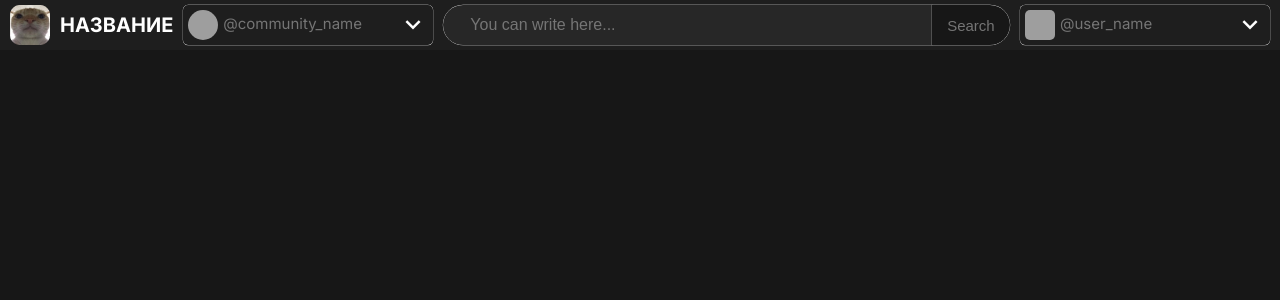
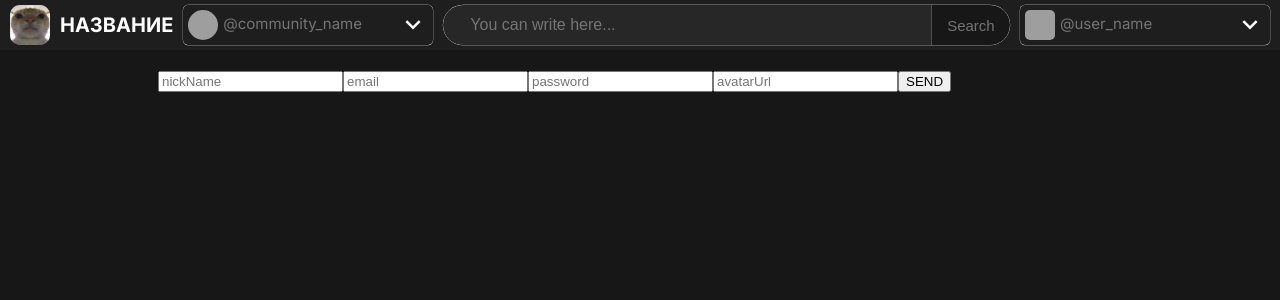
Before and after one commit to acidshotgun/pet-clone-frontend, a React (Create React App) app: page /register in a window 1280 px wide. Shown: the top 300 px of the page. Built offline with nearby package versions, Linux system fonts and the light colour scheme; grey boxes are pictures that could not be loaded.

Commit message:
pre registration 1st step. надо доделать короче

```diff
--- a/src/App.tsx
+++ b/src/App.tsx
@@ -2,6 +2,7 @@ import { BrowserRouter as Router, Routes, Route } from "react-router-dom";
 import Header from "./components/Header/Header";
 
 // Pages
+import Registration from "./pages/Registration/Registration";
 import UserPage from "./pages/UserPage/UserPage";
 import DashboardPage from "./pages/DashboardPage/DashboardPage";
 
@@ -19,6 +20,7 @@ const App = () => {
               path="/dashboards/:dashboardId"
               element={<DashboardPage />}
             />
+            <Route path="/register" element={<Registration />} />
           </Routes>
         </div>
       </Router>
--- a/src/components/DashboardsList/DashboardsList.tsx
+++ b/src/components/DashboardsList/DashboardsList.tsx
@@ -4,17 +4,15 @@ import DashboardsListItem from "./DashboardsListItem/DashboardsListItem";
 
 import styles from "./Dashboard.module.scss";
 
-const DashboardsList = ({ data }: any) => {
+const DashboardsList = ({ data, isLoading }: any) => {
   // Ограничивает массив 4 элементами
   // const limitedBoards = data.slice(0, 4);
-
-  console.log(data);
 
   return (
     <ComponentLayout description="Dashboards">
       <ul className={styles.list}>
-        {data &&
-          data.map((item: any, i: any) => {
+        {data
+          ? data.map((item: any, i: any) => {
               return (
                 <DashboardsListItem
                   key={i}
@@ -25,7 +23,8 @@ const DashboardsList = ({ data }: any) => {
                   boardLink={item._id}
                 />
               );
-          })}
+            })
+          : null}
       </ul>
       <div className={styles.footer}>
         <Link to="/user/dashboards">
--- /dev/null
+++ b/src/pages/Registration/Registration.tsx
@@ -0,0 +1,81 @@
+import { useState } from "react";
+import { Navigate } from "react-router-dom";
+import { useDispatch, useSelector } from "react-redux";
+import {
+  fetchRegister,
+  // selectIsAuth,
+  selectUserId,
+} from "../../redux/slices/auth";
+
+const Registration = () => {
+  const [formData, setFormData] = useState({
+    nickName: "",
+    email: "",
+    password: "",
+    avatarUrl: "",
+  });
+
+  const dispatch = useDispatch();
+  // const isAuth = useSelector(selectIsAuth);
+  const userId = useSelector(selectUserId);
+
+  const onHandleChange = (e: any) => {
+    const { name, value } = e.target;
+
+    setFormData({ ...formData, [name]: value });
+  };
+
+  const onHandleSubmit = async (e: any) => {
+    e.preventDefault();
+
+    const data = await dispatch(fetchRegister(formData));
+
+    if (!data.payload) {
+      return alert("Не удалось зарегистрироваться");
+    }
+
+    if ("token" in data.payload) {
+      window.localStorage.setItem("token", data.payload.token);
+    }
+  };
+
+  if (Boolean(userId)) {
+    return <Navigate to={`/users/${userId}`} />;
+  }
+
+  return (
+    <form onSubmit={onHandleSubmit}>
+      <input
+        placeholder="nickName"
+        type="text"
+        name="nickName"
+        value={formData.nickName}
+        onChange={onHandleChange}
+      />
+      <input
+        placeholder="email"
+        type="text"
+        name="email"
+        value={formData.email}
+        onChange={onHandleChange}
+      />
+      <input
+        placeholder="password"
+        type="text"
+        name="password"
+        value={formData.password}
+        onChange={onHandleChange}
+      />
+      <input
+        placeholder="avatarUrl"
+        type="text"
+        name="avatarUrl"
+        value={formData.avatarUrl}
+        onChange={onHandleChange}
+      />
+      <button type="submit">SEND</button>
+    </form>
+  );
+};
+
+export default Registration;
--- a/src/pages/UserPage/UserPage.tsx
+++ b/src/pages/UserPage/UserPage.tsx
@@ -120,13 +120,19 @@ const UserPage = () => {
         subscribers={userPageData?.subscribers}
         subscriptions={userPageData?.subscriptions}
       />
-      <DashboardsList data={userPageData?.subscribedDashboards} />
+      <DashboardsList
+        data={userPageData?.subscribedDashboards}
+        isLoading={loading}
+      />
     </>
   );
+
+  console.log(loading);
 
   if (loading) {
     return <h1>ЗАГРУЗКА</h1>;
   }
+
   return <PageLayout leftSide={leftSide} rightSide={rightSide}></PageLayout>;
 };
 
--- /dev/null
+++ b/src/redux/slices/auth.ts
@@ -0,0 +1,41 @@
+import { createSlice, createAsyncThunk } from "@reduxjs/toolkit";
+import axios from "../../services/axiosConfig";
+
+const initialState = {
+  data: null,
+  status: "idle",
+};
+
+export const fetchRegister: any = createAsyncThunk(
+  "auth/fetchRegister",
+  async (params) => {
+    const response = await axios.post("/auth/register", params);
+    return response.data;
+  }
+);
+
+const authSlice = createSlice({
+  name: "auth",
+  initialState,
+  reducers: {},
+  extraReducers: (builder) => {
+    builder.addCase(fetchRegister.pending, (state) => {
+      state.status = "loading";
+    });
+    builder.addCase(fetchRegister.fulfilled, (state, action) => {
+      state.status = "idle";
+      state.data = action.payload;
+    });
+    builder.addCase(fetchRegister.rejected, (state) => {
+      state.status = "error";
+      state.data = null;
+    });
+  },
+});
+
+const { actions, reducer } = authSlice;
+
+// export const selectIsAuth = (state: any) => Boolean(state.auth.data);
+export const selectUserId = (state: any) => state.auth.data?._id;
+
+export const authReducer = reducer;
--- a/src/redux/store.ts
+++ b/src/redux/store.ts
@@ -1,4 +1,6 @@
 import { configureStore } from "@reduxjs/toolkit";
+
+import { authReducer } from "./slices/auth";
 
 // Импорт reducers
 
@@ -7,7 +9,7 @@ import { configureStore } from "@reduxjs/toolkit";
 //  2) middlewares + уже есть дефолтные
 //  3) devTools - для утилиты
 const store = configureStore({
-  reducer: {},
+  reducer: { auth: authReducer },
   middleware: (getDefaultMiddleware) => getDefaultMiddleware(),
   devTools: process.env.NODE_ENV !== "production",
 });
```
Lines whose indentation alone changed are shown as unchanged.
